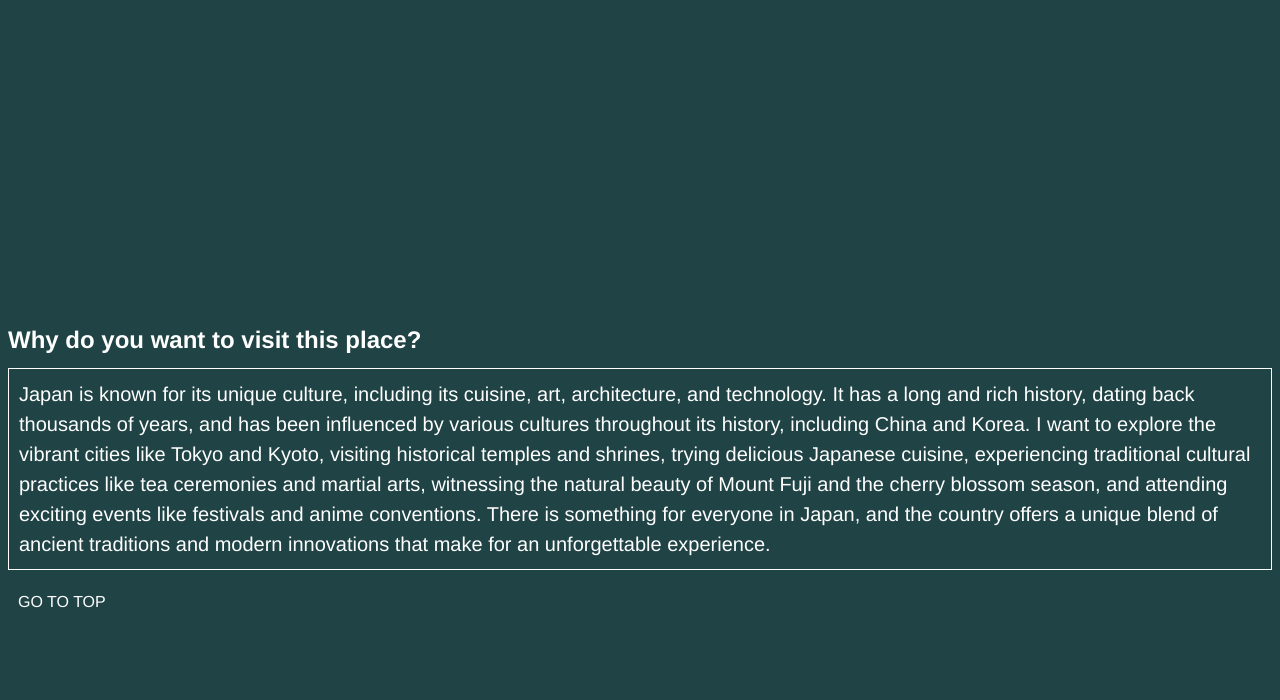
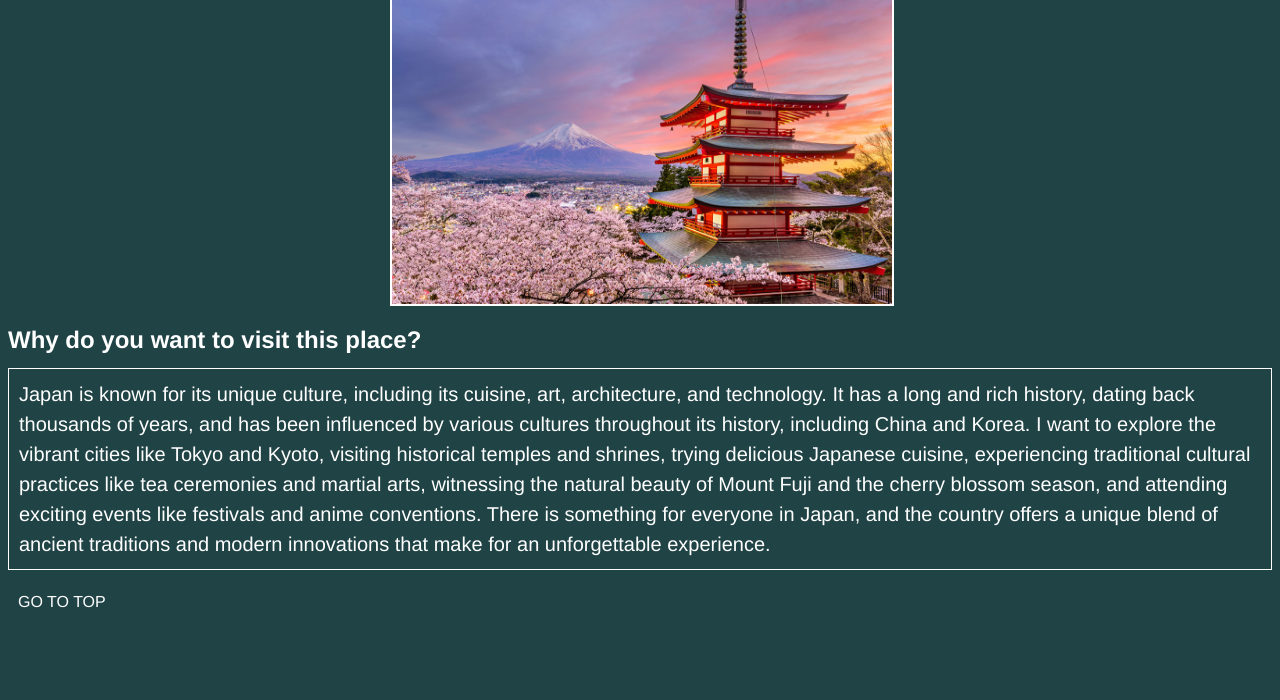
Before and after one commit to fayesh24/PERSONALWEBSITE, a plain HTML site: page JAPAN.html in a window 1280 px wide. Shown: the part 100-800 px from the top of the page. Drawn offline with Linux system fonts and the light colour scheme.

Commit message:
Update JAPAN.html

```diff
--- a/JAPAN.html
+++ b/JAPAN.html
@@ -66,8 +66,8 @@
 <body>
 	<!--CHACYON, DIRK S.-->
 	<h1>Japan</h1>
-	<a class="imgs" href="IMAGES/JAPAN.jpg" target="_blank">
-		<img class="exp" src="IMAGES/JAPAN.jpg" alt="adventure">
+	<a class="imgs" href="JAPAN.jpg" target="_blank">
+		<img class="exp" src="JAPAN.jpg" alt="adventure">
 	</a>
 	<h3>Why do you want to visit this place?</h3>
 	<p>Japan is known for its unique culture, including its cuisine, art,
```
